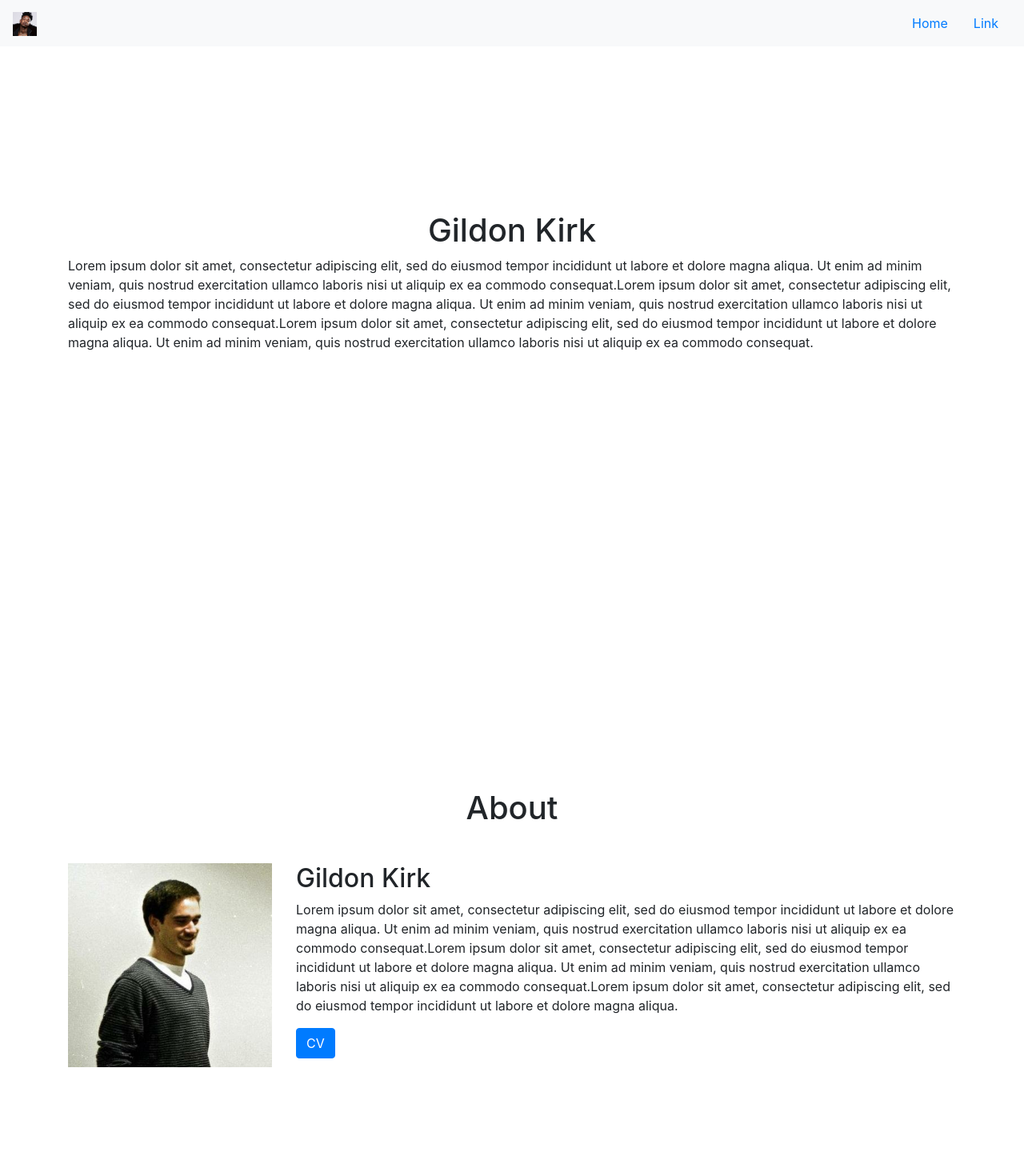
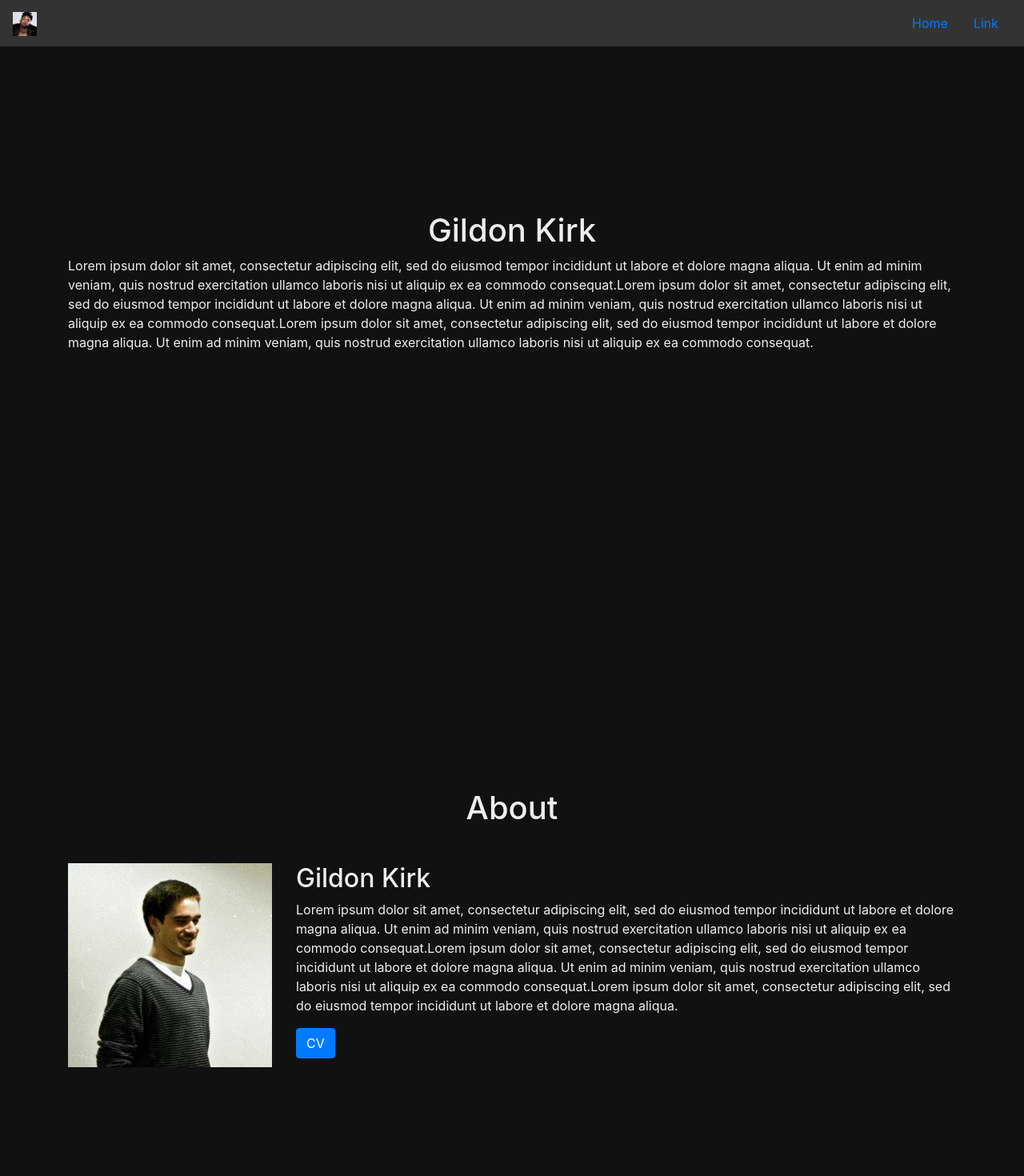
Before and after one commit to gildonkirk/portfolio, a React (Create React App) app: page / in a window 1280 px wide. Shown: the top 1470 px of the page at 80% size. Built offline with nearby package versions, Linux system fonts and the light colour scheme.

Commit message:
whole app css adjustments

```diff
--- a/src/App.css
+++ b/src/App.css
@@ -8,6 +8,10 @@ html, body {
   height: 100vh;
   width: 100vw;
   overflow-x: hidden;
+}
+
+body {
+  background-color: #111111;
 }
 
 .pageBody {
@@ -41,6 +45,10 @@ html, body {
   z-index: 1;
 }
 
+.navbar {
+  background-color: #333333;
+}
+
 .contentContainer {
   display: block;
   clear: both;
@@ -48,11 +56,25 @@ html, body {
 
 .homeHeader {
   text-align: center;
+  color: #eeeeee;
+}
+
+.tagline {
+  color: #eeeeee;
 }
 
 .pageHeader {
   text-align: center;
   margin-bottom: 45px;
+  color: #eeeeee;
+}
+
+.description {
+  color: #eeeeee;
+}
+
+.descriptionHeader {
+  color: #eeeeee;
 }
 
 .float-wrap {
@@ -108,7 +130,7 @@ html, body {
 
 .opaque:hover {
   z-index: 100;
-  background-color: #00277D;
+  background-color: #D40300;
   opacity: .5;
 }
 
--- a/src/Components/MultiUse/Nav.js
+++ b/src/Components/MultiUse/Nav.js
@@ -5,7 +5,7 @@ import NavRight from './NavRight';
 class Nav extends Component {
   render() {
     return (
-      <nav className="navbar navbar-fixed-top navbar-light bg-light justify-content-between navContainer">
+      <nav className="navbar navbar-fixed-top navbar-light justify-content-between navContainer">
         <NavLeft />
         <NavRight />
       </nav>
--- a/src/Components/Portfolio/PortfolioGrid.js
+++ b/src/Components/Portfolio/PortfolioGrid.js
@@ -10,6 +10,7 @@ class PortfolioGrid extends Component {
               <img className='img-fluid img-hover left-floater' src={require("../../assets/music.jpg")} alt=""/>
             </a>
             <div className="opaque">
+              Music to Date
             </div>
           </div>
           <div className="img-link">
```
